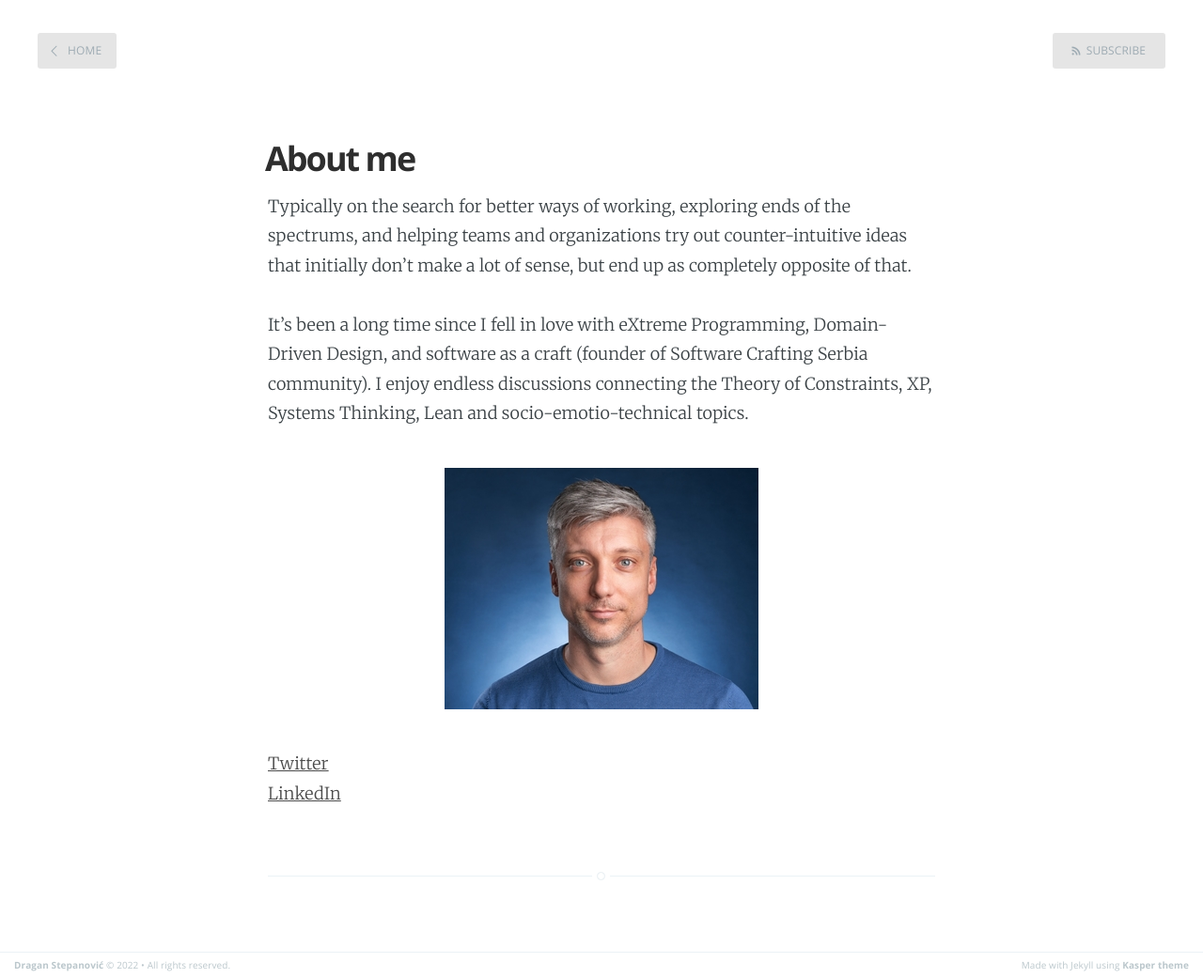
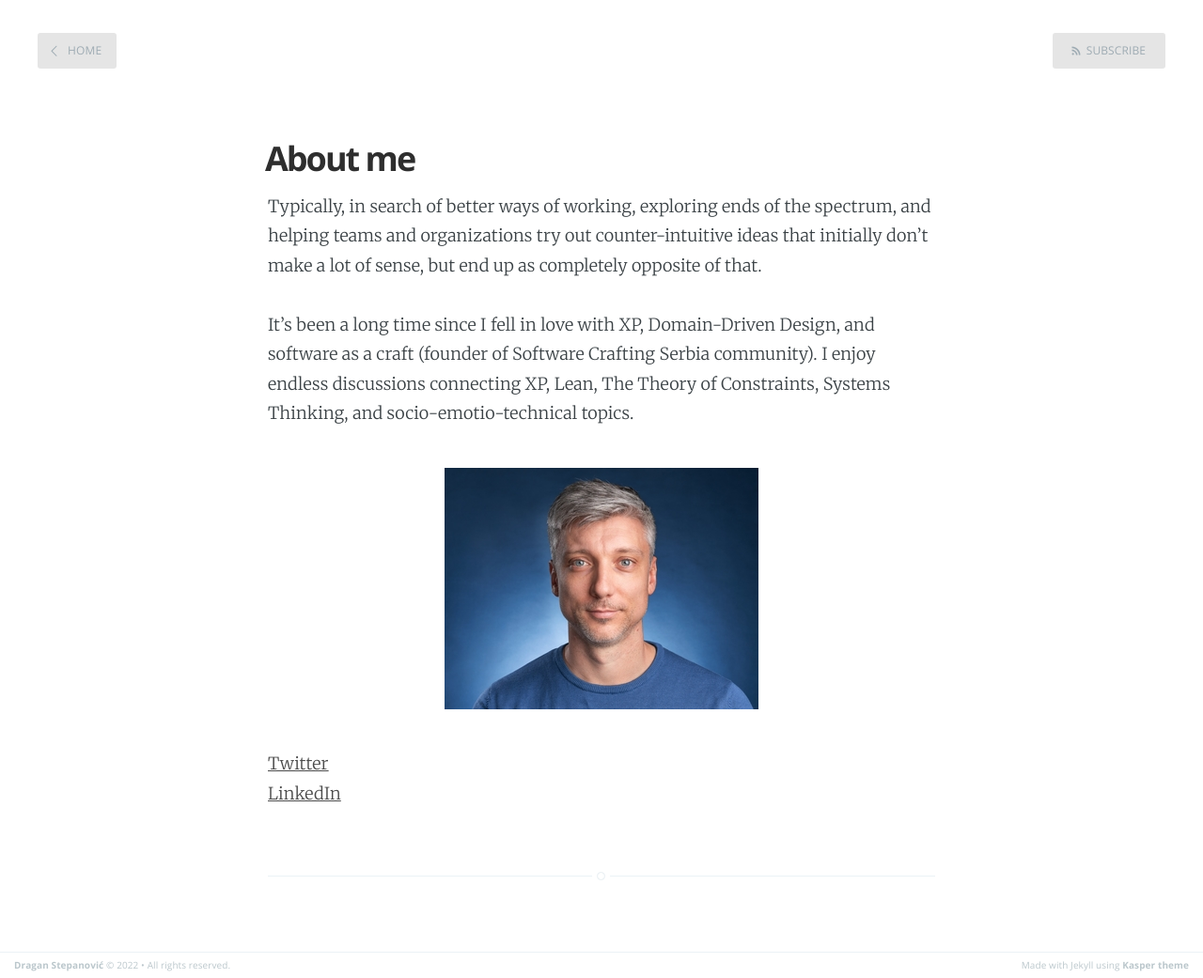
Before and after one commit to dragan-stepanovic/dragan-stepanovic.github.io, a Jekyll site: the page built from about.md, in a window 1280 px wide. Shown: the whole page at 94% size. Built offline with Jekyll 4.4.1, drawn with Linux system fonts in a browser that asks for light colours.

Commit message:
Update about.md

```diff
--- a/about.md
+++ b/about.md
@@ -3,10 +3,10 @@
 title: About me
 ---
 
-Typically on the search for better ways of working, exploring ends of the spectrums, and helping teams and organizations try out counter-intuitive ideas that initially don't make a lot of sense, but end up as completely opposite of that.
+Typically, in search of better ways of working, exploring ends of the spectrum, and helping teams and organizations try out counter-intuitive ideas that initially don't make a lot of sense, but end up as completely opposite of that.
 
-It's been a long time since I fell in love with eXtreme Programming, Domain-Driven Design, and software as a craft (founder of Software Crafting Serbia community).
-I enjoy endless discussions connecting the Theory of Constraints, XP, Systems Thinking, Lean and socio-emotio-technical topics.
+It's been a long time since I fell in love with XP, Domain-Driven Design, and software as a craft (founder of Software Crafting Serbia community).
+I enjoy endless discussions connecting XP, Lean, The Theory of Constraints, Systems Thinking, and socio-emotio-technical topics.
 
 ![](/assets/images/profile_resized.jpg)
 
```
